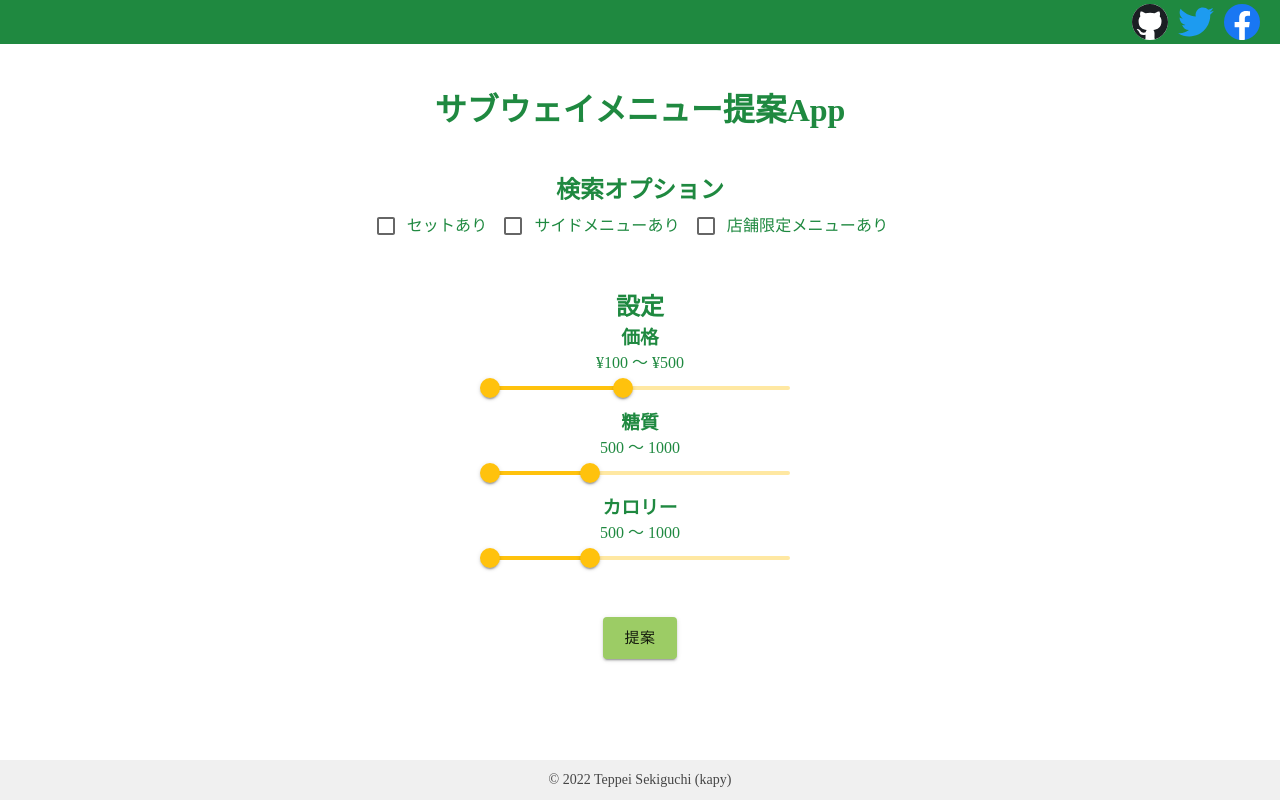
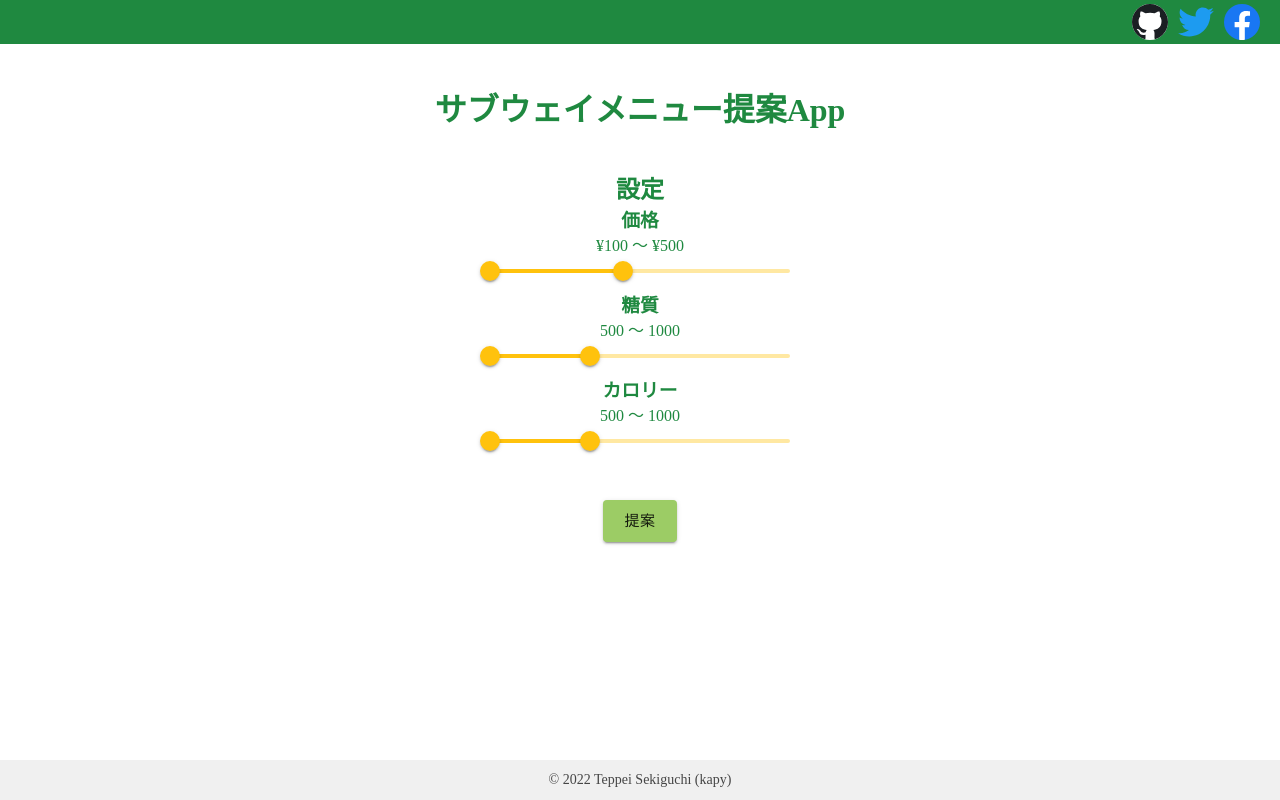
Before and after one commit to kapibara99/subway-combinations, a React (Vite) app in the folder vite-project/: page / in a window 1280 px wide. Built offline with nearby package versions, Linux system fonts and the light colour scheme.

Commit message:
今後の方針を思案 ひとまずHome、セットメニューなどのオプションは廃止(サンドイッチ検索に絞る)

```diff
--- a/vite-project/src/pages/Home.tsx
+++ b/vite-project/src/pages/Home.tsx
@@ -25,8 +25,8 @@
         <span>メニュー提案App</span>
       </h1>
       <MarginSet value="middle" />
-      <CheckList />
-      <MarginSet value="middle" />
+      {/* <CheckList />
+      <MarginSet value="middle" /> */}
       <h2>設定</h2>
       <>
         <MinimumDistanceSlider
```
Also changed, not shown: 1 other file (tests, documents, lock files or other folders).
